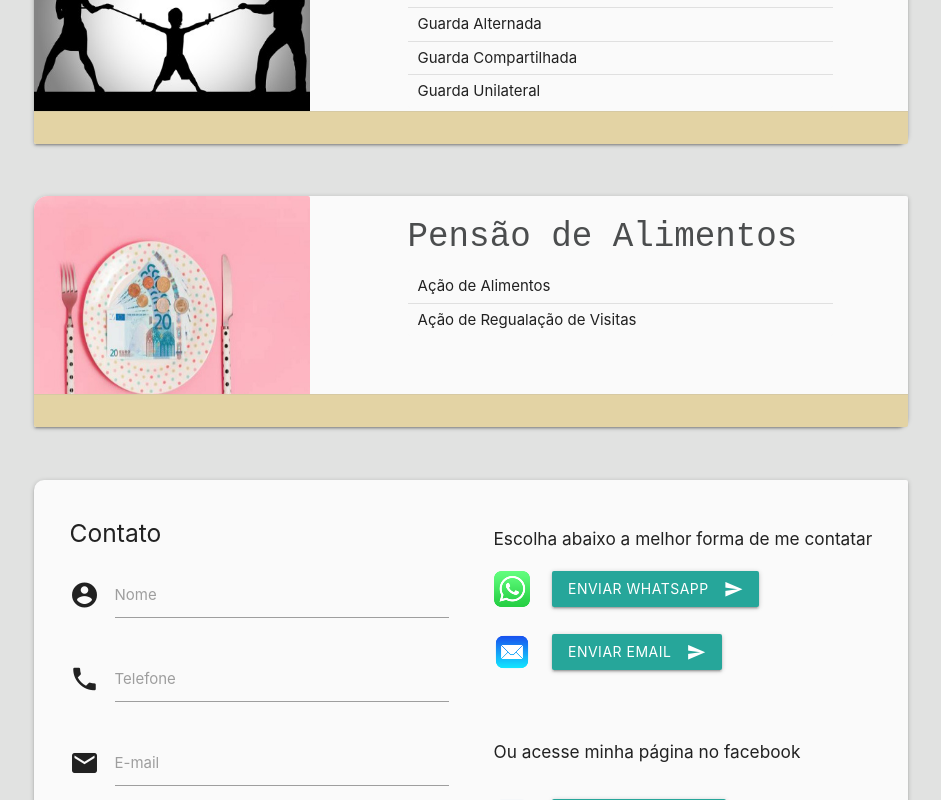
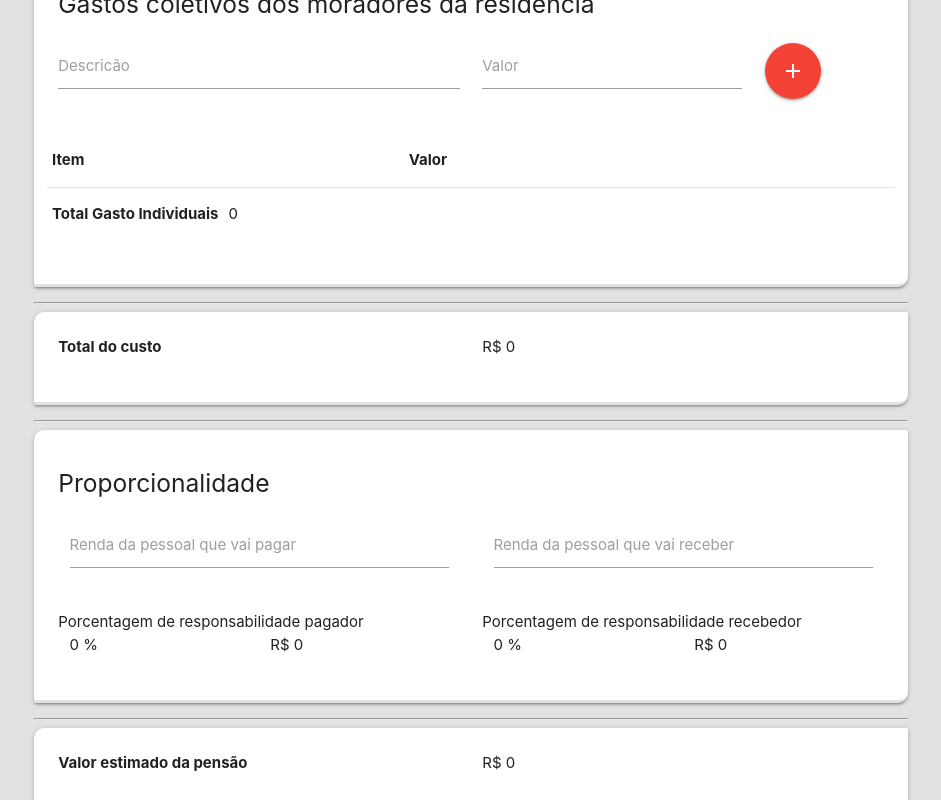
Before and after one commit to vandersonos/fullstack-advogada, a React (Create React App) app in the folder public/javascripts/react/: page / in a window 1280 px wide. Shown: the part 840-1640 px from the top of the page, without its empty margins (169-1110 px from the left). Built offline with nearby package versions, Linux system fonts and the light colour scheme.

Commit message:
calculadora pensao funcional

```diff
--- a/public/javascripts/react/src/App.js
+++ b/public/javascripts/react/src/App.js
@@ -5,7 +5,7 @@ import CardCartaoVisita from './compontentes/CardCartaoVisita';
 import CardTopico from './compontentes/CardTopico.js';
 import Navbar from './compontentes/NavBar.js';
 import Contato from './compontentes/Contato.js';
-// import CalculadoraPensao from './compontentes/calc-pensao/CalculadoraPensao.js';
+import CalculadoraPensao from './compontentes/calc-pensao/CalculadoraPensao.js';
 
 
 function App() {
@@ -55,8 +55,7 @@ function App() {
         <Navbar artigos={artigos}/>
         <div className='container row'>
             <CardCartaoVisita id='sobre' />
-            {itens}
-            <Contato id='contato'/>
+            <CalculadoraPensao/>
         </div>
     </div>
   );
--- a/public/javascripts/react/src/compontentes/calc-pensao/CalculadoraPensao.js
+++ b/public/javascripts/react/src/compontentes/calc-pensao/CalculadoraPensao.js
@@ -11,23 +11,38 @@ class CalculadoraPensao extends React.Component{
         super(props);
         // this.calculaValor = this.calculaValor.bind(this);
 
-        this.state = {
-            custoTotal:5000,
-            totalPensao:0
+
+        this.handleTotalIndividualChange = this.handleTotalIndividualChange.bind(this);
+        this.handleTotalColetivoChange = this.handleTotalColetivoChange.bind(this);
+        this.handleTotalPensaoChange = this.handleTotalPensaoChange.bind(this);
+        this.state = {totalIndividual: 0.0, totalColetivo: 0.0, custoTotal:0.0, totalPensao:0};
     }
 
+    handleTotalIndividualChange(valor) {
+        this.setState({totalIndividual:valor, custoTotal: valor+this.state.totalColetivo});
+
     }
+
+    handleTotalColetivoChange(valor) {
+        this.setState({totalColetivo: valor, custoTotal: this.state.totalIndividual+valor});
+
+    }
+    handleTotalPensaoChange(valor){
+        this.setState({totalPensao:valor});
+    }
+
     componentDidMount() {
 
         M.AutoInit();
     }
     render(){
         return (
-            <div >
-                <CustosIndividuais lista={[]}/>
+            <div className="col s12 m12 l12 ">
+                <CustosIndividuais lista={[]} totalIndividual={this.state.totalIndividual}  onTotalIndividualChange={this.handleTotalIndividualChange}/>
                 <hr/>
-                <CustosColetivos lista={[]}/>
+                <CustosColetivos lista={[]} totalColetivo={this.state.totalColetivo} onTotalColetivoChange={this.handleTotalColetivoChange}/>
                 <hr/>
+                <div className="card-panel">
                     <div class='row'>
                         <div class='col s12 m6'>
                             <b>Total do custo</b>
@@ -38,11 +53,12 @@ class CalculadoraPensao extends React.Component{
                             </span>
                         </div>
                     </div>
+                </div>
                 <hr/>
-                <Proporcionalidade custoTotal={this.state.custoTotal}/>
+                <Proporcionalidade custoTotal={this.state.custoTotal}  onTotalPensaoChange={this.handleTotalPensaoChange}/>
 
                 <hr/>
-                <TotalPensao total={this.state.totalPensao}/>
+                <TotalPensao valor={this.state.totalPensao}/>
 
             </div>
         )
--- a/public/javascripts/react/src/compontentes/calc-pensao/CustosColetivos.js
+++ b/public/javascripts/react/src/compontentes/calc-pensao/CustosColetivos.js
@@ -12,7 +12,7 @@ class CustosColetivos extends React.Component{
         this.state = {
             // "DataSource" é uma fonte de dados global
             lista: lista,
-            total: 0
+            total: this.props.totalColetivo
         };
     }
     componentDidMount() {
@@ -32,12 +32,13 @@ class CustosColetivos extends React.Component{
         let lista = this.state.lista;
         let o = {
             id: "cc_"+lista.length+1,
-            item: $('#item-despesa').val(),
-            valor: parseInt($('#item-valor').val())
+            item: $('#cc_item-despesa').val(),
+            valor: parseInt($('#cc_item-valor').val())
         }
         lista.push(o)
         let valor = parseInt(this.state.total) + o.valor
         this.setState({lista: lista, total: valor})
+        this.props.onTotalColetivoChange(valor);
     }
     render(){
         let itens = [];
@@ -55,14 +56,15 @@ class CustosColetivos extends React.Component{
             );
         }
         return (
-            <div >
+            <div  className="card-panel">
                 <div class="row">
+                    <div className='col'><h5>Gastos coletivos dos moradores da residência</h5></div>
                     <div class="input-field col s6">
-                        <input placeholder="" id="item-despesa" type="text" class="validate"/>
+                        <input placeholder="" id="cc_item-despesa" type="text" class="validate"/>
                         <label for="item-despesa">Descricão</label>
                     </div>
                     <div class="input-field col s4">
-                        <input id="item-valor" type="number" class="validate"/>
+                        <input id="cc_item-valor" type="number" class="validate"/>
                         <label for="item-valor">Valor</label>
 
                     </div>
--- a/public/javascripts/react/src/compontentes/calc-pensao/CustosIndividuais.js
+++ b/public/javascripts/react/src/compontentes/calc-pensao/CustosIndividuais.js
@@ -12,7 +12,7 @@ class CustosIndividuais extends React.Component{
         this.state = {
             // "DataSource" é uma fonte de dados global
             lista: lista,
-            total: 0,
+            total: this.props.totalIndividual,
             nr_moradores:1
         };
     }
@@ -39,7 +39,9 @@ class CustosIndividuais extends React.Component{
         lista.push(o)
         let valor = parseFloat(this.state.total) + o.valor
         this.setState({lista: lista, total: valor.toFixed(2)})
+        this.props.onTotalIndividualChange(valor);
     }
+
     render(){
         let itens = [];
         for (const [index, value] of this.state.lista.entries()) {
@@ -56,7 +58,8 @@ class CustosIndividuais extends React.Component{
             );
         }
         return (
-            <div >
+            <div className="card-panel">
+            <div className='col'><h5>Gastos individuais do beneficiado</h5></div>
                 <div class="row">
                     <div class="input-field col s6">
                         <input placeholder="" id="item-despesa" type="text" class="validate"/>
--- a/public/javascripts/react/src/compontentes/calc-pensao/Proporcionalidade.js
+++ b/public/javascripts/react/src/compontentes/calc-pensao/Proporcionalidade.js
@@ -11,11 +11,11 @@ class Proporcionalidade extends React.Component{
 
         this.state = {
             // "DataSource" é uma fonte de dados global
-            perc_pagador:0.0,
-            perc_recebedor:0.0,
-            valorRecebedor: 0.0,
-            valorEstimado:0.0,
-            custoTotal: props.custoTotal
+            rendaPagador:0.0,
+            rendaBeneficiado:0.0,
+            valorTotal : 0.0,
+            perc_pagador: 0.0,
+            perc_recebedor: 0.0
         };
 
     }
@@ -27,54 +27,63 @@ class Proporcionalidade extends React.Component{
         let lista = this.state.lista;
         let valorPagador = parseFloat($('#p-renda-pagar').val())
         let valorRecebedor = parseFloat($('#p-renda-receber').val())
-        let valorTotal = valorRecebedor + valorPagador
-        let perc_pagador = parseFloat((valorPagador * 100)/valorTotal)
-        let perc_recebedor = parseFloat((valorRecebedor * 100)/valorTotal)
 
-        let valorPagadorTotal = (parseFloat(this.state.custoTotal)*(perc_pagador/100))
-        let valorRecebedorTotal  = (parseFloat(this.state.custoTotal)*(perc_recebedor/100))
+        let total = valorRecebedor + valorPagador;
+        let perc_pagador = parseFloat((valorPagador * 100)/total)
         this.setState({
-            valorRecebedor: valorRecebedorTotal.toFixed(2),
-            valorEstimado: valorPagadorTotal.toFixed(2),
-            perc_recebedor: perc_recebedor.toFixed(2),
-            perc_pagador: perc_pagador.toFixed(2)
+            rendaPagador:valorPagador,
+            rendaBeneficiado:valorRecebedor,
+            valorTotal : total,
+            perc_pagador:perc_pagador,
+            perc_recebedor: parseFloat((valorRecebedor * 100)/total)
         })
-        console.log(this.state,'this.state')
+        this.props.onTotalPensaoChange((parseFloat(this.props.custoTotal)*(perc_pagador/100)));
+        console.log(this.state,'this.state',this.state.custoTotal)
     }
     render(){
+        console.log(this.props.custoTotal, 'total proporcional',this.state.custoTotal)
+
+        let valorTotal = this.state.valorTotal
+        let perc_pagador = this.state.perc_pagador;
+        let perc_recebedor = this.state.perc_recebedor;
+
+        let valorPagadorTotal = (parseFloat(this.props.custoTotal)*(perc_pagador/100))
+        let valorRecebedorTotal  = (parseFloat(this.props.custoTotal)*(perc_recebedor/100))
+
         return (
-            <div class='row'>
-                <div class='col s12 m6'>
-                    <div class="row">
+            <div className="card-panel">
+                <div class='row '>
+                    <div className='col s12 m12'><h5>Proporcionalidade</h5></div>
+                    <div class="col s12 m6">
                         <div class="input-field col s12">
                             <input placeholder="" id="p-renda-pagar" type="number" onChange={this.calculaValor} class="validate"/>
                             <label for="p-renda-pagar">Renda da pessoal que vai pagar</label>
                         </div>
                     </div>
-                    <div class="row">
+                    <div class="col s12 m6">
                         <div class="input-field col s12">
                         <input placeholder="" id="p-renda-receber" type="number" onChange={this.calculaValor}  class="validate"/>
                             <label for="p-renda-receber">Renda da pessoal que vai receber</label>
                         </div>
                     </div>
                 </div>
-                <div class='col s12 m6'>
-                    <div class="row">
+                <div class='row'>
+                    <div class="col s12 m6">
                         Porcentagem de responsabilidade pagador
                         <span class="resultado col s6">
-                            {this.state.perc_pagador} %
+                            {perc_pagador} %
                         </span>
                         <span class="resultado col s6">
-                            R$ {this.state.valorEstimado}
+                            R$ {valorPagadorTotal}
                         </span>
                     </div>
-                    <div class="row">
+                    <div class="col s12 m6">
                         Porcentagem de responsabilidade recebedor
                         <span class="resultado col s6">
-                            {this.state.perc_recebedor} %
+                            {perc_recebedor} %
                         </span>
                         <span class="resultado col s6">
-                            R$ {this.state.valorRecebedor}
+                            R$ {valorRecebedorTotal}
                         </span>
                     </div>
                 </div>
--- a/public/javascripts/react/src/compontentes/calc-pensao/TotalPensao.js
+++ b/public/javascripts/react/src/compontentes/calc-pensao/TotalPensao.js
@@ -3,30 +3,31 @@ import M from "materialize-css";
 import $ from 'jquery';
 
 class TotalPensao extends React.Component{
-    constructor(props) {
-        super(props);
+    // constructor(props) {
+    //     super(props);
 
-        this.state = {
-            // "DataSource" é uma fonte de dados global
-            custoTotal: props.valor
-        };
+    //     this.state = {
+    //         // "DataSource" é uma fonte de dados global
+    //         custoTotal: props.valor
+    //     };
 
-    }
+    // }
     componentDidMount() {
-        this.nrItens = 0
         M.AutoInit();
     }
 
     render(){
         return (
+            <div className="card-panel">
                 <div class='row'>
                     <div class='col s12 m6'>
                         <b>Valor estimado da pensão</b>
                     </div>
                     <div class='col s12 m6'>
                     <span class="resultado">
-                            R$ {this.state.valor}
+                                R$ {this.props.valor}
                             </span>
+                    </div>
                 </div>
             </div>
         )
```
Lines whose indentation alone changed are shown as unchanged.
